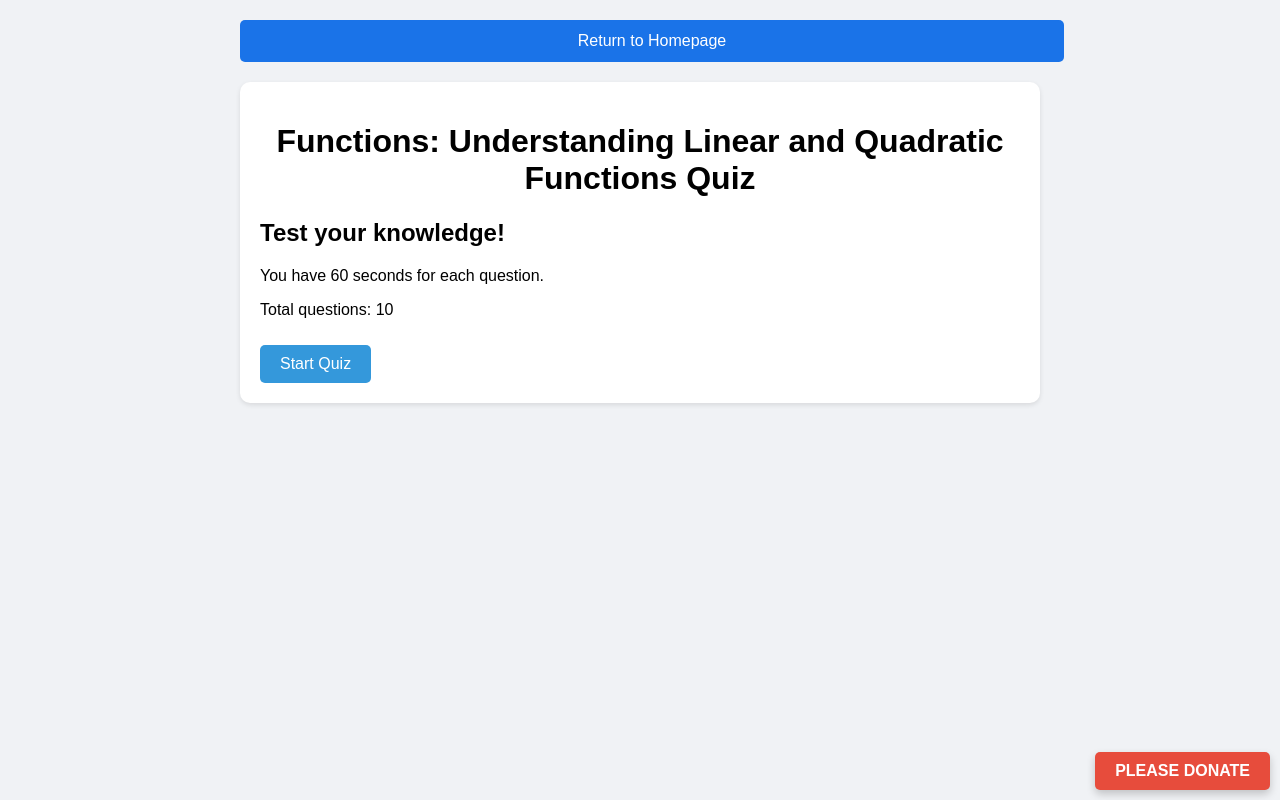
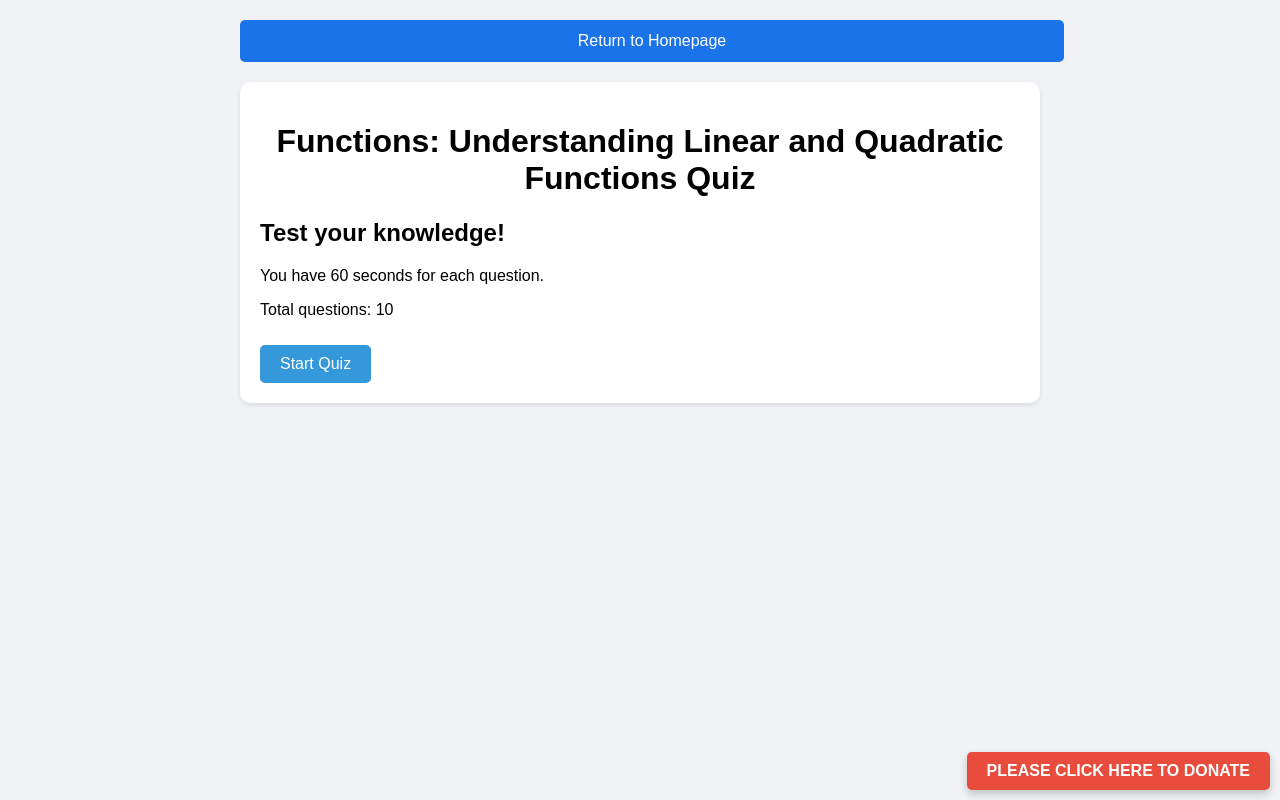
Before and after one commit to Mathquiz101/mathquizzy7, a plain HTML site: page index.html in a window 1280 px wide. Drawn offline with Linux system fonts and the light colour scheme.

Commit message:
Update index.html

```diff
--- a/index.html
+++ b/index.html
@@ -46,8 +46,8 @@
         </div>
         <!-- Fixed Elements -->
     <div class="donate-banner">
-        <a href="https://mathquiz101.github.io/Mathquiz101/" target="_blank" rel="noopener noreferrer">
-            PLEASE DONATE
+        <a href="https://pricingpage101.github.io/donation/" target="_blank" rel="noopener noreferrer">
+            PLEASE CLICK HERE TO DONATE
         </a>
     </div>
     </div>
```
